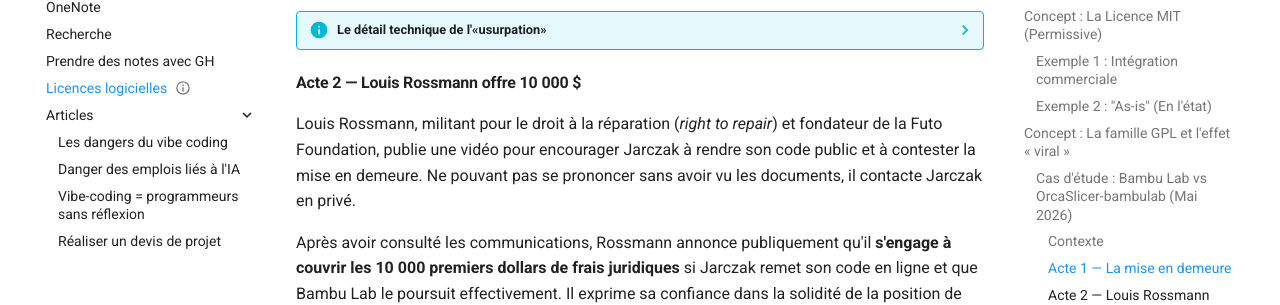
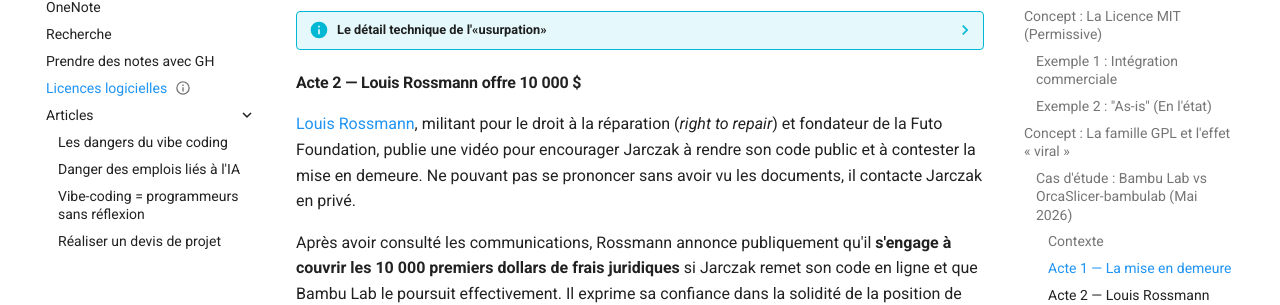
Before and after one commit to nbourre/1sh_notes_cours, an MkDocs documentation site: the page built from docs/licences/index.md, in a window 1280 px wide and 900 px high, scrolled down 2088 px. Shown: the part 146-451 px from the top of the window. Built offline with MkDocs 1.6.1 and Material for MkDocs 9.7.7, drawn with Linux system fonts in a browser that asks for light colours; part of the change alters nothing that is shown.

Commit message:
Ajout du lien vers la chaîne YT

```diff
--- a/docs/licences/index.md
+++ b/docs/licences/index.md
@@ -75,7 +75,7 @@ Jarczak répond point par point et demande à Bambu Lab d'identifier préciséme
 
 #### Acte 2 — Louis Rossmann offre 10 000 $
 
-Louis Rossmann, militant pour le droit à la réparation (*right to repair*) et fondateur de la Futo Foundation, publie une vidéo pour encourager Jarczak à rendre son code public et à contester la mise en demeure. Ne pouvant pas se prononcer sans avoir vu les documents, il contacte Jarczak en privé.
+[Louis Rossmann](https://www.youtube.com/channel/UCl2mFZoRqjw_ELax4Yisf6w), militant pour le droit à la réparation (*right to repair*) et fondateur de la Futo Foundation, publie une vidéo pour encourager Jarczak à rendre son code public et à contester la mise en demeure. Ne pouvant pas se prononcer sans avoir vu les documents, il contacte Jarczak en privé.
 
 Après avoir consulté les communications, Rossmann annonce publiquement qu'il **s'engage à couvrir les 10 000 premiers dollars de frais juridiques** si Jarczak remet son code en ligne et que Bambu Lab le poursuit effectivement. Il exprime sa confiance dans la solidité de la position de Jarczak.
 
```
